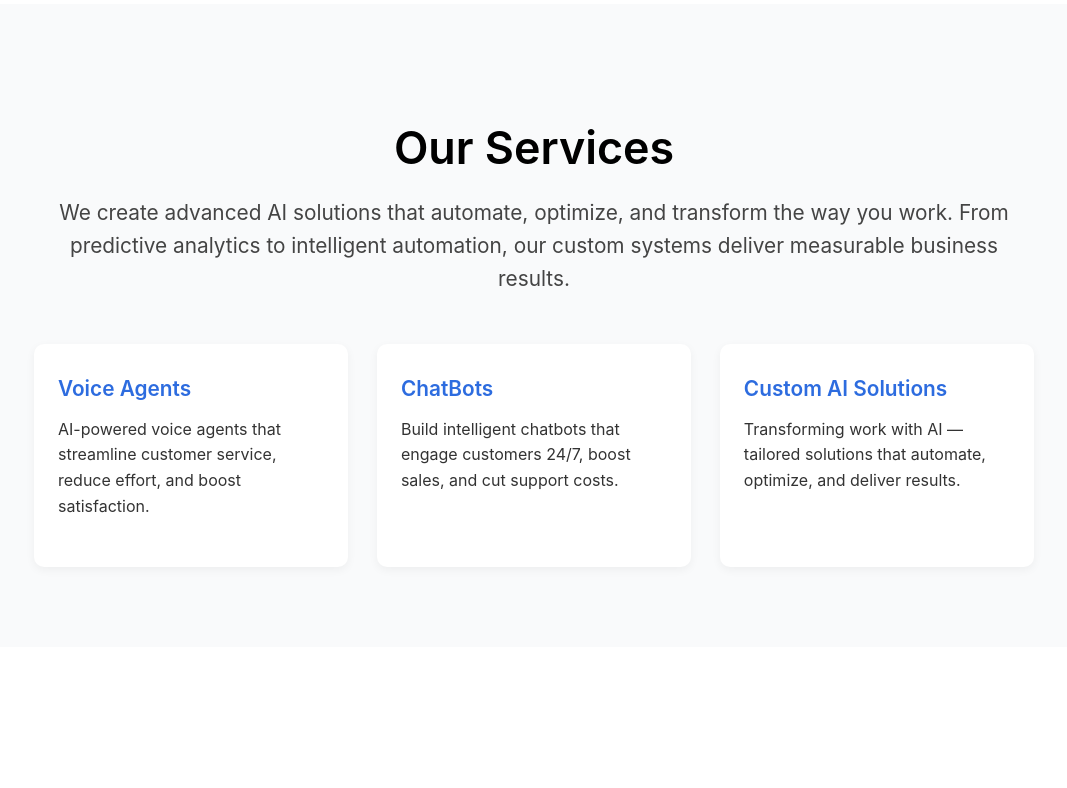
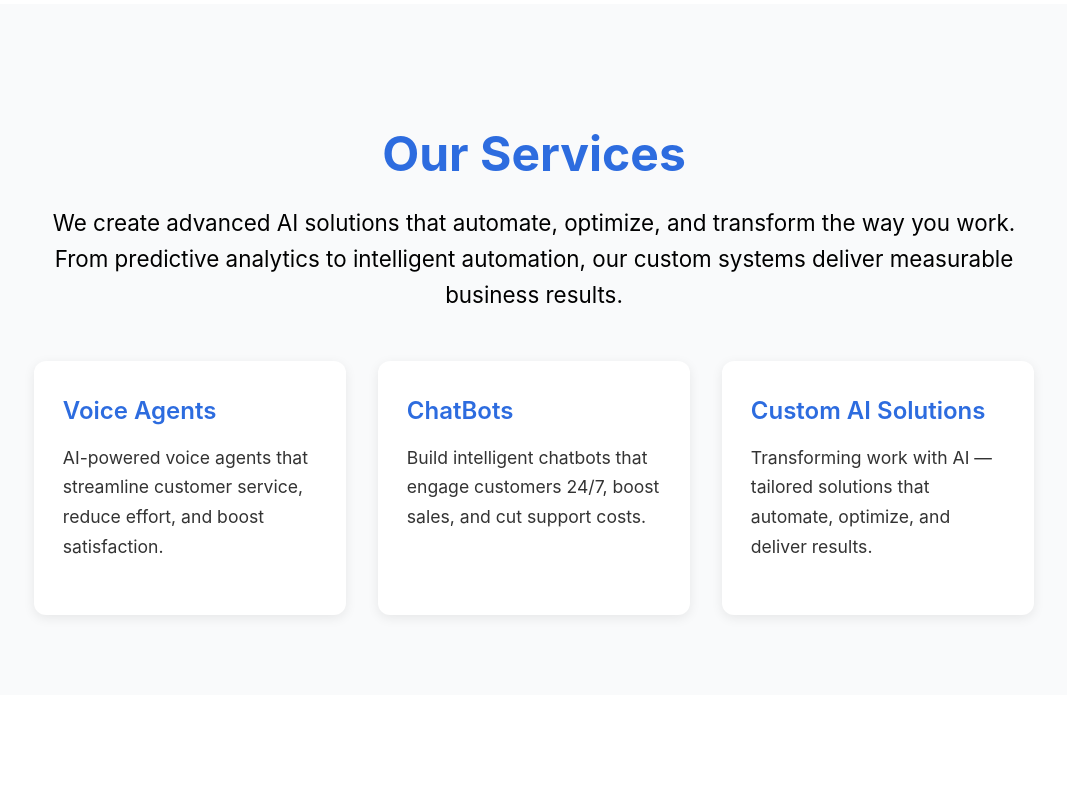
Before and after one commit to needlesanddials1/buiz-website, a React (Create React App) app: page / in a window 1280 px wide. Shown: the part 720-1508 px from the top of the page, without its empty margins (106-1173 px from the left). Built offline with nearby package versions, Linux system fonts and the light colour scheme.

Commit message:
Update WorkWithUs.css

```diff
--- a/src/components/WorkWithUs.css
+++ b/src/components/WorkWithUs.css
@@ -10,49 +10,49 @@
 }
 
 .work-heading {
-  font-size: clamp(2rem, 4vw, 2.8rem); /* ✅ responsive heading */
-  font-weight: 600;
-  color: #000; /* ✅ black text */
+  font-size: clamp(2.4rem, 4vw, 3rem); /* ✅ slightly bigger */
+  font-weight: 700; /* ✅ bolder */
+  color: #2d6cdf; /* ✅ brand blue */
   margin-bottom: 1rem;
 }
 
 .work-subheading {
-  font-size: clamp(1rem, 2.5vw, 1.3rem);
+  font-size: clamp(1.1rem, 2.5vw, 1.4rem);
   line-height: 1.6;
-  color: #444; /* ✅ darker gray for readability */
+  color: #000; /* ✅ black text */
   margin-bottom: 3rem;
 }
 
 .tiles-grid {
   display: grid;
   grid-template-columns: repeat(auto-fit, minmax(260px, 1fr));
-  gap: 1.8rem;
+  gap: 2rem; /* ✅ more spacing */
 }
 
 .tile {
   background: #fff;
-  border-radius: 10px;
-  padding: 2rem 1.5rem;
-  box-shadow: 0 3px 10px rgba(0, 0, 0, 0.05);
-  text-align: left; /* ✅ align text naturally */
+  border-radius: 12px;
+  padding: 2.2rem 1.8rem;
+  box-shadow: 0 3px 12px rgba(0, 0, 0, 0.08);
+  text-align: left;
   transition: transform 0.25s ease, box-shadow 0.25s ease;
 }
 
 .tile:hover {
   transform: translateY(-6px);
-  box-shadow: 0 8px 20px rgba(0, 0, 0, 0.1);
+  box-shadow: 0 10px 24px rgba(0, 0, 0, 0.12);
 }
 
 .tile-name {
-  font-size: 1.3rem;
+  font-size: 1.5rem; /* ✅ bigger title */
   font-weight: 600;
   color: #2d6cdf; /* ✅ brand blue */
-  margin-bottom: 0.8rem;
+  margin-bottom: 1rem;
 }
 
 .tile-desc {
-  font-size: 1rem;
-  line-height: 1.6;
+  font-size: 1.1rem; /* ✅ slightly bigger text */
+  line-height: 1.7;
   color: #333;
 }
 
@@ -62,7 +62,15 @@
     grid-template-columns: 1fr;
   }
 
-  .work-subheading {
+  .work-heading {
+    font-size: 2rem;
+  }
+
+  .tile-name {
+    font-size: 1.3rem;
+  }
+
+  .tile-desc {
     font-size: 1rem;
   }
 }
```
